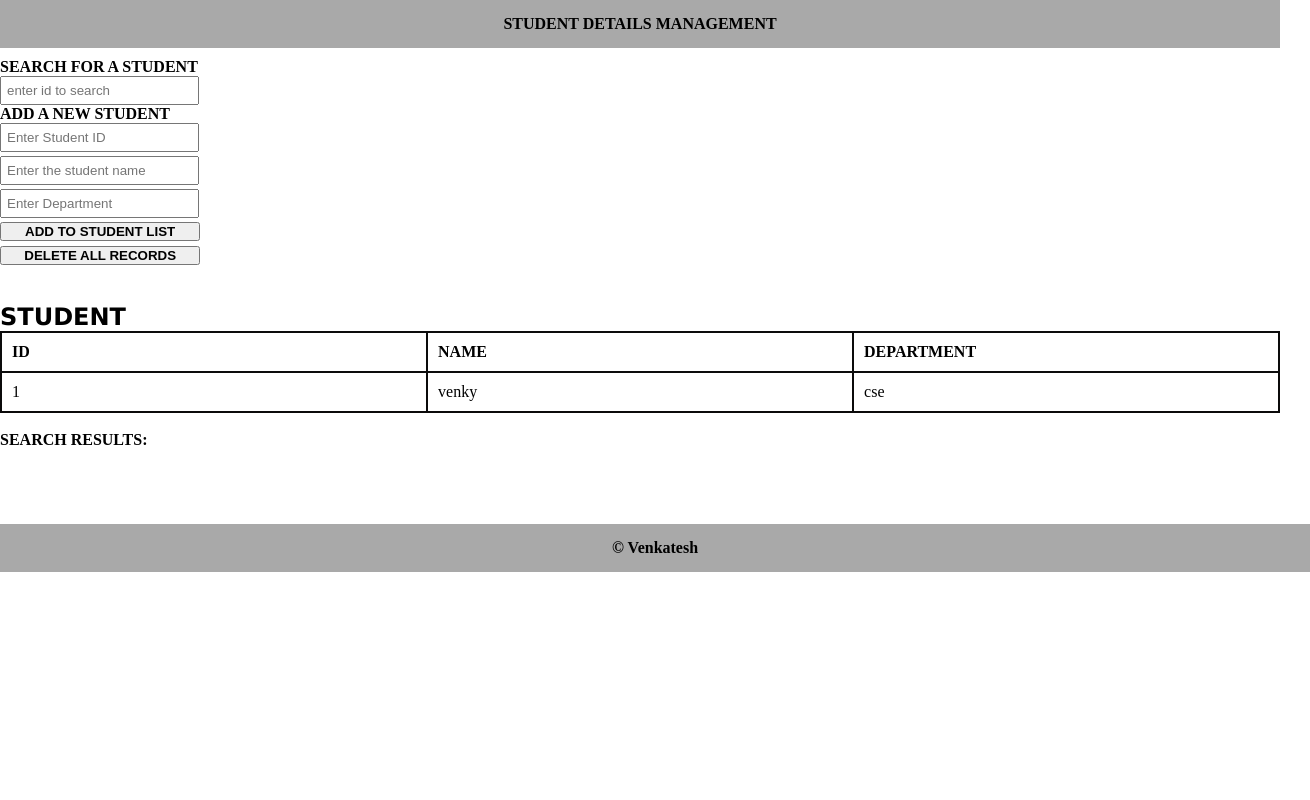
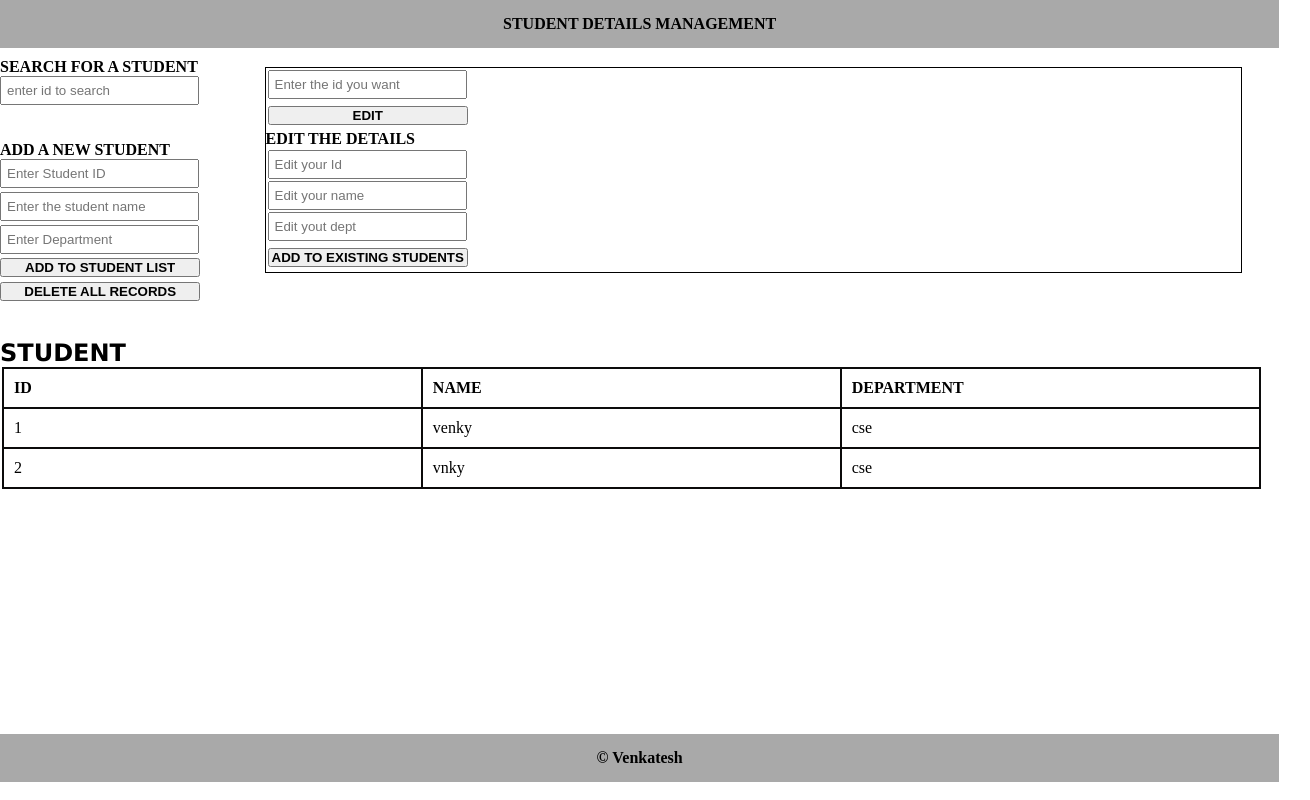
Before and after one commit to ShriVenkateshBabu/student, a React (Vite) app: page / in a window 1280 px wide. Shown: the whole page, 1310 px wide, since content can reach past the window. Built offline with nearby package versions, Linux system fonts and the light colour scheme; data requests are answered from the project's data file.

Commit message:
done of edit needs still need of editing the detail deleting single item and log in

```diff
--- a/db/db.json
+++ b/db/db.json
@@ -4,6 +4,11 @@
       "id": "1",
       "name": "venky",
       "dept": "cse"
+    },
+    {
+      "id": "2",
+      "name": "vnky",
+      "dept": "cse"
     }
   ]
 }
--- a/src/App.jsx
+++ b/src/App.jsx
@@ -20,11 +20,12 @@ const App = () => {
   let apiurl = 'http://localhost:3500/students';
 
  const input_ref = useRef()
+
   useEffect(() => {
     async function fetchData() {
       try {
         setloading(true);
-        let response = await fetch(apiurl);
+        let response = await fetch(apiurl || []);
         if (!response.ok) {
           throw Error('API call not fetched');
         }
@@ -37,10 +38,12 @@ const App = () => {
         setloading(false);
       }
     }
-    fetchData();
+    setTimeout(()=>{
+      fetchData();
+    },2000)
   }, []);
 
-  const handleClickAdd = async () => {
+  const handleClick = async () => {
     const newStudent = {
       name: stname,
       id: stid,
@@ -73,7 +76,7 @@ const App = () => {
       {loading && <p>Loading...</p>}
       <main>
       <Search setsearch={setSearch} />
-
+       <Editstu/>
       <Addstudent
         students={students}
         stid={stid}
@@ -82,16 +85,14 @@ const App = () => {
         setname={setName}
         setID={setID}
         setDept={setDept}
-        handleclick={handleClickAdd}
+        handleclick={handleClick}
         setStudents={setStudents}
         apiurl = {apiurl}
         input_ref={input_ref}
       />
       </main>
       {/* <Editstu/> */}
-      <br></br>
-      <p><b>SEARCH RESULTS:
-       </b></p>
+
    {search && (
    <Searchdisplayitems search={search} students={students} />
    )}
--- a/src/components/Addstudent.jsx
+++ b/src/components/Addstudent.jsx
@@ -48,6 +48,7 @@ const Addstudent = ({stdept,stid,stname,students,setDept,setID,setname,handlecli
         type="text"
         placeholder="Enter the student name"
         value={stname}
+
         required
         onChange={(e) => setname(e.target.value)}
       />
@@ -65,8 +66,7 @@ const Addstudent = ({stdept,stid,stname,students,setDept,setID,setname,handlecli
       />
        {students.length===0 ? <p style={{marginLeft:"10px",marginTop:"15px"}}><b>NO RECORD TO SHOW</b></p>:null}
       <Viewstudent
-      students={students}
-      search ={search}
+       students={students}
       />
      </div>
     </>
--- a/src/components/Editstu.jsx
+++ b/src/components/Editstu.jsx
@@ -3,7 +3,12 @@ import React from 'react'
 const Editstu = () => {
   return (
     <div className='editstu'>
-     <label><b>EDIT</b></label>
+     <input type='text'
+     placeholder='Enter the id you want'
+     />
+     <button><b>EDIT</b></button>
+     <br></br>
+     <label><b>EDIT THE DETAILS</b></label>
      <input type='text'
      placeholder='Edit your Id'
      />
@@ -13,7 +18,7 @@ const Editstu = () => {
      <input type="text"
      placeholder="Edit yout dept"
      />
-     <button>ADD TO STUDENTS</button>
+     <button><b>ADD TO EXISTING STUDENTS</b></button>
     </div>
   )
 }
--- a/src/components/Searchdisplayitems.jsx
+++ b/src/components/Searchdisplayitems.jsx
@@ -3,8 +3,10 @@ import React from 'react'
 const Searchdisplayitems = ({search,students}) => {
   return (
     <div className='SearchedValues'>
+       <p><b>SEARCH RESULTS:
+       </b></p>
+    {search && (
 
-    {search && (
         <table>
           <thead>
             <tr>
--- a/src/index.css
+++ b/src/index.css
@@ -8,6 +8,7 @@ header{
     margin-bottom: 10px;
     place-content: center;
     text-align: center;
+    width: 97.6%;
 }
 footer{
     text-align: center;
@@ -15,7 +16,7 @@ footer{
     margin-top: 2cm;
     padding: 15px;
     background-color: darkgray;
-    width: 100%;
+    width: 97.6%;
 }
 .allstudents{
     text-align: right;
@@ -33,10 +34,11 @@ footer{
         width: 100%;
         table-layout: fixed;
         border-collapse: collapse;
+        margin-left: 2px;
 }
 .allstudents th{
    border-collapse: collapse;
-  width: 10.69cm; /* Divide the width equally among columns */
+  width: 10.5cm; /* Divide the width equally among columns */
   padding: 10px;
   border: 2px solid #0c0c0c;
   text-align: left;
@@ -54,6 +56,10 @@ footer{
 input{
     display: flex;
 }
+.addstudent{
+    position: relative;
+    bottom: 4.5cm;
+}
 .addstudent input{
 padding:5px;
 width: 4.9cm;
@@ -69,7 +75,7 @@ margin-bottom: 4px;
 }
 .SearchedValues th{
     border-collapse: collapse;
-   width: 10.69cm; /* Divide the width equally among columns */
+   width: 9cm; /* Divide the width equally among columns */
    padding: 10px;
    border: 2px solid #0c0c0c;
    text-align: left;
@@ -80,7 +86,32 @@ margin-bottom: 4px;
      border: 2px solid #0b0a0a;
      text-align: left;
  }
+ .SearchedValues {
+   position: relative;
+   bottom: 3cm;
+ }
  .deleteAllRecords{
     width: 5.3cm;
     margin: 5px 0px 0px 0px;
  }
+ .editstu input{
+padding:5px;
+width: 4.9cm;
+margin-bottom: 4px;
+margin: 2px;
+
+ }
+ .editstu button{
+    width: 5.3cm;
+    margin-bottom: cm;
+    margin-top: 5px;
+    margin-bottom: 5px;
+    margin-left: 2px;
+ }
+ .editstu{
+    border: 1px  solid black;
+    margin-left: 7cm;
+    margin-right :1cm;
+    position: relative;
+    bottom: 1cm;
+ }
```
